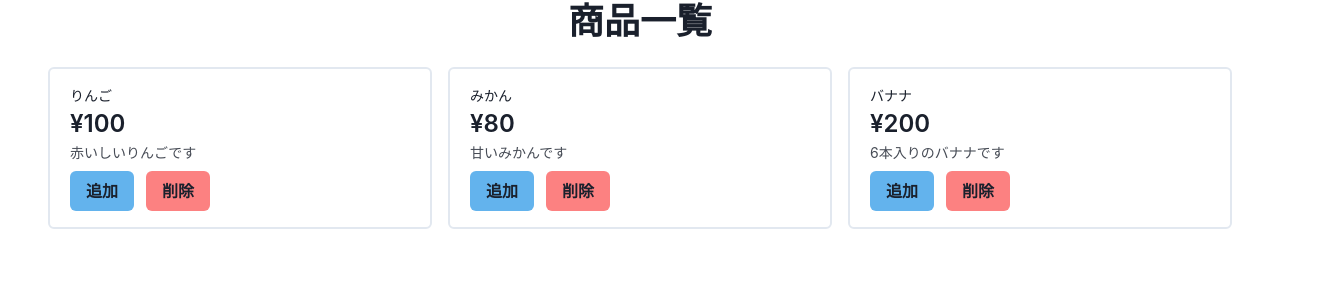
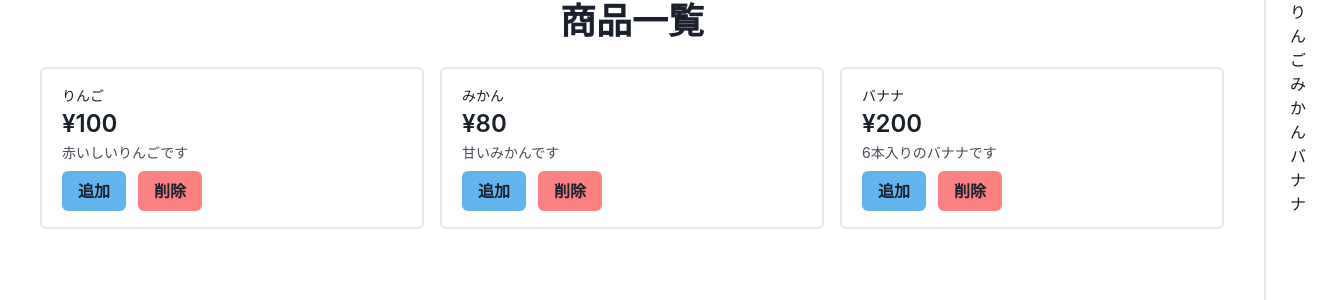
Before and after one commit to Taiji-Kondo/shopping-cart, a Next.js app: page /products in a window 1280 px wide. Shown: the top 300 px of the page, 1330 px wide, since content can reach past the window. Built offline with nearby package versions, Linux system fonts and the light colour scheme; no server answers.

Commit message:
CREATE: サイドにあるカート一覧作成

```diff
--- a/src/components/pages/products/Contents.tsx
+++ b/src/components/pages/products/Contents.tsx
@@ -1,16 +1,18 @@
-import { Heading, VStack } from '@chakra-ui/react'
+import { Flex, Heading, VStack } from '@chakra-ui/react'
 
+import { SideCart } from '@/components/ui/cart/SideCart'
 import { ProductList } from '@/components/ui/product/ProductList'
 
 import { productList } from '@/constants/product/productList'
 
 export const ProductsContents = () => {
   return (
-    <>
-      <VStack spacing={6}>
+    <Flex height={'100vh'}>
+      <VStack spacing={6} px={10} flex={1}>
         <Heading>商品一覧</Heading>
         <ProductList products={productList} />
       </VStack>
-    </>
+      <SideCart products={productList} />
+    </Flex>
   )
 }
--- /dev/null
+++ b/src/components/ui/cart/SideCart.tsx
@@ -0,0 +1,17 @@
+import { Box } from '@chakra-ui/react'
+
+import { Product } from '@/types/product'
+
+type SideCartPropsType = {
+  products: Product[]
+}
+
+export const SideCart = ({ products }: SideCartPropsType) => {
+  return (
+    <Box px={6} w={'xs'} borderLeftWidth={2}>
+      {products.map((product) => (
+        <Box key={product.id}>{product.productName}</Box>
+      ))}
+    </Box>
+  )
+}
```
